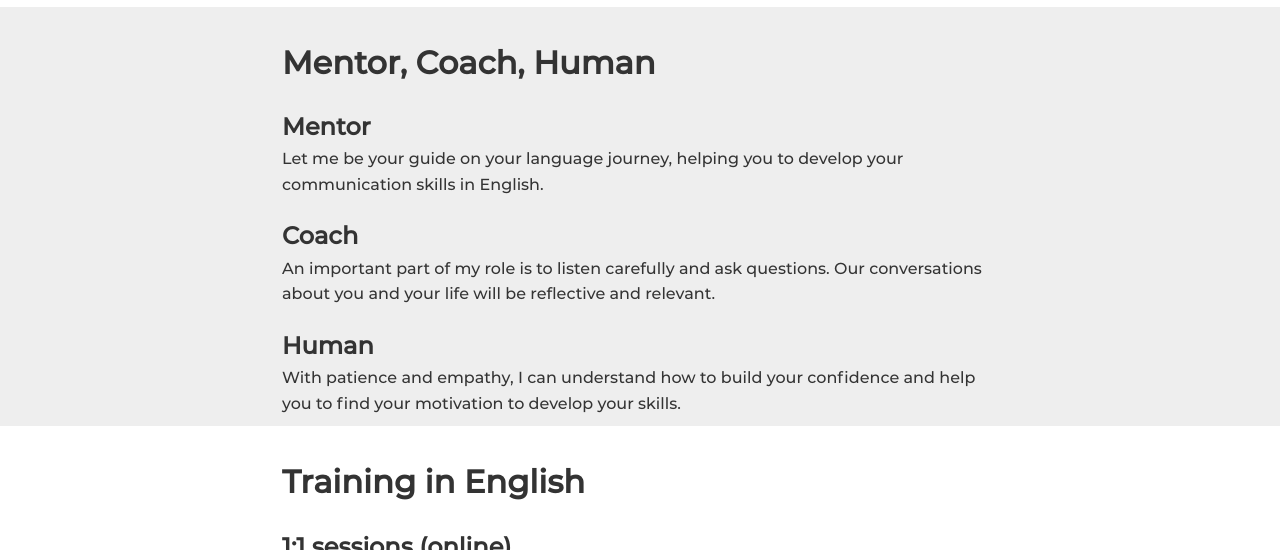
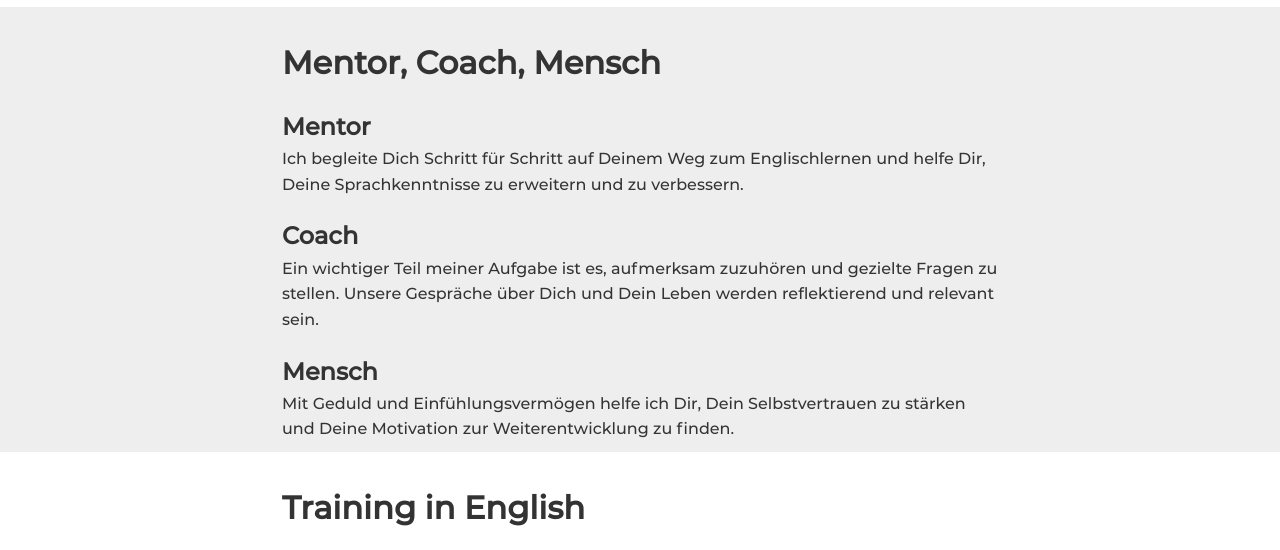
Before and after one commit to philmarlowenglish/en, a plain HTML site: page de.html in a window 1280 px wide. Shown: the part 627-1177 px from the top of the page. Drawn offline with Linux system fonts and the light colour scheme.

Commit message:
Update de.html

```diff
--- a/de.html
+++ b/de.html
@@ -53,18 +53,18 @@
         <!-- USP Section -->
         <section class="usp">
             <div class="container">
-                <h2>Mentor, Coach, Human</h2>
+                <h2>Mentor, Coach, Mensch</h2>
                 <div class="service-item">
                     <h3>Mentor</h3>
-                    <p>Let me be your guide on your language journey, helping you to develop your communication skills in English.</p>
+                    <p>Ich begleite Dich Schritt für Schritt auf Deinem Weg zum Englischlernen und helfe Dir, Deine Sprachkenntnisse zu erweitern und zu verbessern.</p>
                 </div>
                 <div class="service-item">
                     <h3>Coach</h3>
-                    <p>An important part of my role is to listen carefully and ask questions. Our conversations about you and your life will be reflective and relevant.</p>
+                    <p>Ein wichtiger Teil meiner Aufgabe ist es, aufmerksam zuzuhören und gezielte Fragen zu stellen. Unsere Gespräche über Dich und Dein Leben werden reflektierend und relevant sein.</p>
                 </div>
                 <div class="service-item">
-                    <h3>Human</h3>
-                    <p>With patience and empathy, I can understand how to build your confidence and help you to find your motivation to develop your skills.</p>
+                    <h3>Mensch</h3>
+                    <p>Mit Geduld und Einfühlungsvermögen helfe ich Dir, Dein Selbstvertrauen zu stärken und Deine Motivation zur Weiterentwicklung zu finden.</p>
                 </div>
             </div>
         </section>
```
